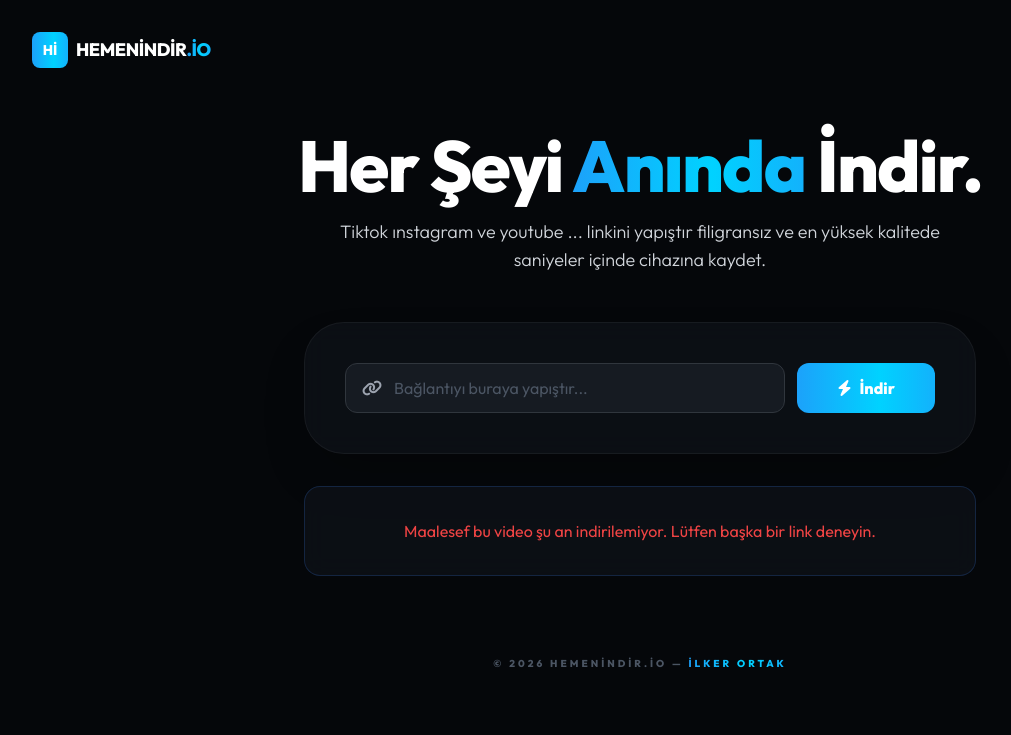
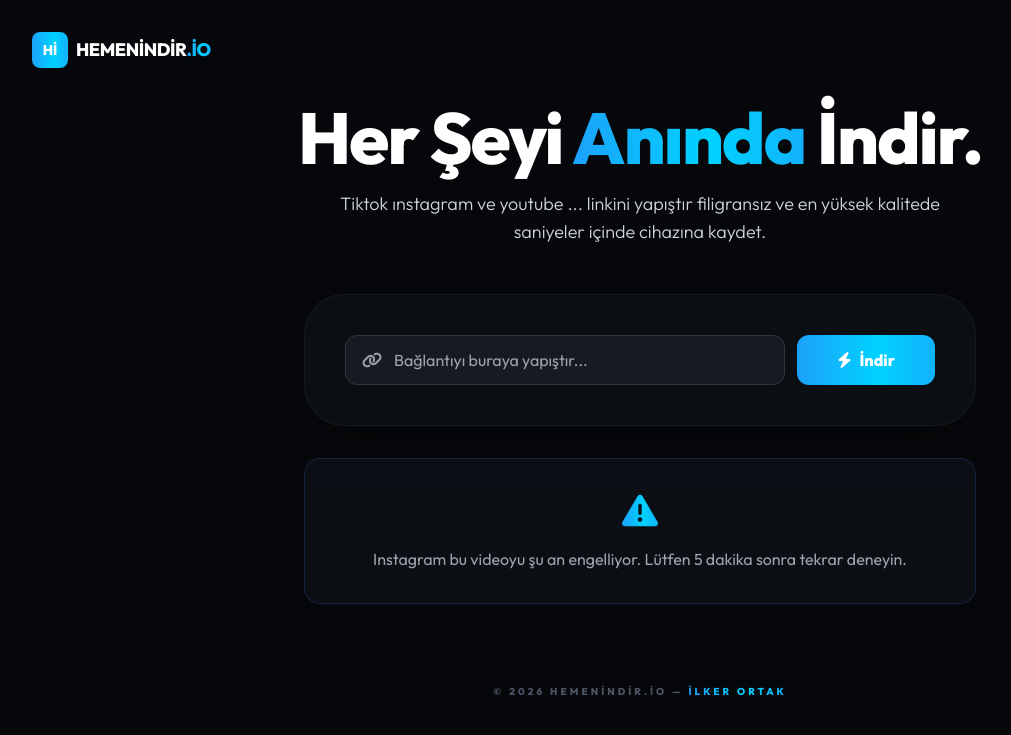
Before and after one commit to ilkerortak/video-downloader, a Flask app: template templates/index.html in a window 1280 px wide. Shown: the top 735 px of the page, without its empty margins (0-1011 px from the left). Run offline with Flask 3, Linux system fonts and the light colour scheme; the template is opened without the code that fills it: most values are stand-ins (such as "Sample title", 1, 10 or a date in 2020); some libraries are stand-ins or nearby versions.

Commit message:
Update index.html

```diff
--- a/templates/index.html
+++ b/templates/index.html
@@ -39,9 +39,9 @@
                 <div class="input-area flex-grow flex items-center px-4 py-3 rgb-border">
                     <i class="fa-solid fa-link text-gray-400 mr-3"></i>
                     <input type="url" name="url" placeholder="Bağlantıyı buraya yapıştır..." required
-                        class="bg-transparent w-full outline-none text-white text-base placeholder-gray-600">
+                        class="bg-transparent w-full outline-none text-white text-base">
                 </div>
-                <button type="submit" class="rgb-bg px-10 py-3 font-bold text-white flex items-center justify-center gap-2 rounded-xl hover:scale-105 transition-transform">
+                <button type="submit" class="rgb-bg px-10 py-3 font-bold text-white flex items-center justify-center gap-2 rounded-xl">
                     <i class="fa-solid fa-bolt"></i> İndir
                 </button>
             </form>
@@ -49,62 +49,69 @@
 
         {% if video_info %}
         <div class="glass-panel w-full max-w-2xl mt-8 rounded-2xl p-8 border border-blue-500/20 text-center">
-            <div id="loader">
-                <i class="fas fa-circle-notch fa-spin text-4xl rgb-text"></i>
-                <p class="mt-4 text-gray-400">Video hazırlanıyor, lütfen bekleyin...</p>
+            <div id="status-box">
+                <i id="status-icon" class="fas fa-circle-notch fa-spin text-4xl rgb-text"></i>
+                <p id="status-msg" class="mt-4 text-gray-400">Video motoru hazırlanıyor...</p>
             </div>
 
             <div id="download-zone" class="hidden">
-                <span class="text-[10px] font-black uppercase tracking-widest rgb-text border border-blue-500/20 px-2 py-1 rounded">
-                    {{ video_info.platform }} ANALİZ EDİLDİ
-                </span>
-                <h2 class="text-xl font-bold mt-4 mb-6 italic" id="video-title">İçerik İndirmeye Hazır!</h2>
-                <a id="final-link" href="#" download class="rgb-bg inline-block px-14 py-4 font-extrabold text-md rounded-xl shadow-lg shadow-blue-500/30 hover:scale-105 transition-all">
-                   <i class="fa-solid fa-cloud-arrow-down mr-2"></i> CİHAZA KAYDET
+                <span class="text-[10px] font-black uppercase tracking-widest rgb-text border border-blue-500/20 px-2 py-1 rounded">Hazır</span>
+                <h2 class="text-xl font-bold mt-4 mb-6 italic">Video Başarıyla Çözüldü!</h2>
+                <a id="final-link" href="#" target="_blank" class="rgb-bg inline-block px-14 py-4 font-extrabold text-md rounded-xl shadow-lg shadow-blue-500/30">
+                   VİDEOYU CİHAZA KAYDET
                 </a>
             </div>
         </div>
 
         <script>
-            async function startProcess() {
+            async function tryResolve() {
                 const target = "{{ video_info.target_url }}";
-                const method = "{{ video_info.method }}";
+                const type = "{{ video_info.type }}";
 
+                // MOTOR 1: TIKTOK ÖZEL
+                if(type === 'tt') {
+                    try {
+                        const res = await fetch(`https://www.tikwm.com/api/?url=${target}`);
+                        const data = await res.json();
+                        if(data.data) return showFinal(data.data.play);
+                    } catch(e) {}
+                }
+
+                // MOTOR 2: COBALT (Instagram/YouTube)
                 try {
-                    let apiUrl = 'https://api.cobalt.tools/api/json';
-                    let bodyData = { url: target, vQuality: "720" };
+                    updateStatus("Instagram protokolleri aşılıyor...", "fa-shield-halved");
+                    const res = await fetch('https://api.cobalt.tools/api/json', {
+                        method: 'POST',
+                        headers: {'Accept': 'application/json', 'Content-Type': 'application/json'},
+                        body: JSON.stringify({url: target, vQuality: "720"})
+                    });
+                    const data = await res.json();
+                    if(data.url) return showFinal(data.url);
+                } catch(e) {}
 
-                    if (method === 'tiktok') {
-                        // TikTok için alternatif hızlı çözüm
-                        const ttRes = await fetch(`https://www.tikwm.com/api/?url=${target}`);
-                        const ttData = await ttRes.json();
-                        if(ttData.data) return showButton(ttData.data.play, ttData.data.title);
+                // MOTOR 3: YEDEK (Sadece Link Köprüsü)
+                updateStatus("Son bir deneme yapılıyor...", "fa-bolt");
+                const backupUrl = `https://savefrom.net/api/v1/save?url=${encodeURIComponent(target)}`;
+                // Eğer her şey başarısız olursa bir uyarı ver
+                setTimeout(() => {
+                    if(document.getElementById('download-zone').classList.contains('hidden')) {
+                        updateStatus("Instagram bu videoyu şu an engelliyor. Lütfen 5 dakika sonra tekrar deneyin.", "fa-triangle-exclamation");
                     }
-
-                    const response = await fetch(apiUrl, {
-                        method: 'POST',
-                        headers: { 'Accept': 'application/json', 'Content-Type': 'application/json' },
-                        body: JSON.stringify(bodyData)
-                    });
-
-                    const data = await response.json();
-                    if (data.url) {
-                        showButton(data.url, "Sosyal Medya Videosu");
-                    } else {
-                        throw new Error();
-                    }
-                } catch (e) {
-                    document.getElementById('loader').innerHTML = "<p class='text-red-500'>Maalesef bu video şu an indirilemiyor. Lütfen başka bir link deneyin.</p>";
-                }
+                }, 5000);
             }
 
-            function showButton(url, title) {
-                document.getElementById('loader').style.display = 'none';
+            function updateStatus(msg, icon) {
+                document.getElementById('status-msg').innerText = msg;
+                document.getElementById('status-icon').className = `fas ${icon} text-4xl rgb-text`;
+            }
+
+            function showFinal(url) {
+                document.getElementById('status-box').style.display = 'none';
                 document.getElementById('download-zone').classList.remove('hidden');
                 document.getElementById('final-link').href = url;
             }
 
-            window.onload = startProcess;
+            window.onload = tryResolve;
         </script>
         {% endif %}
     </main>
```
